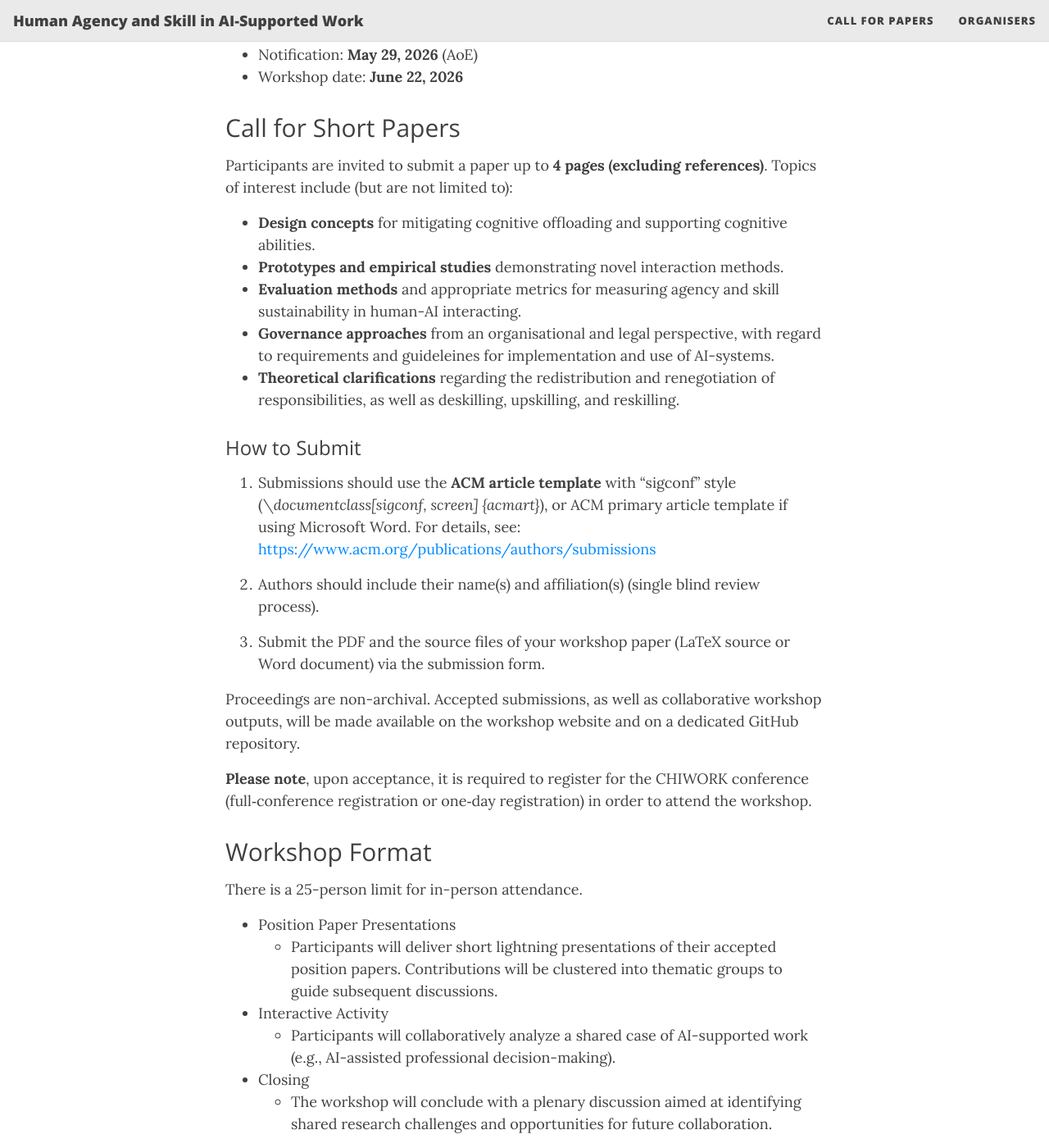
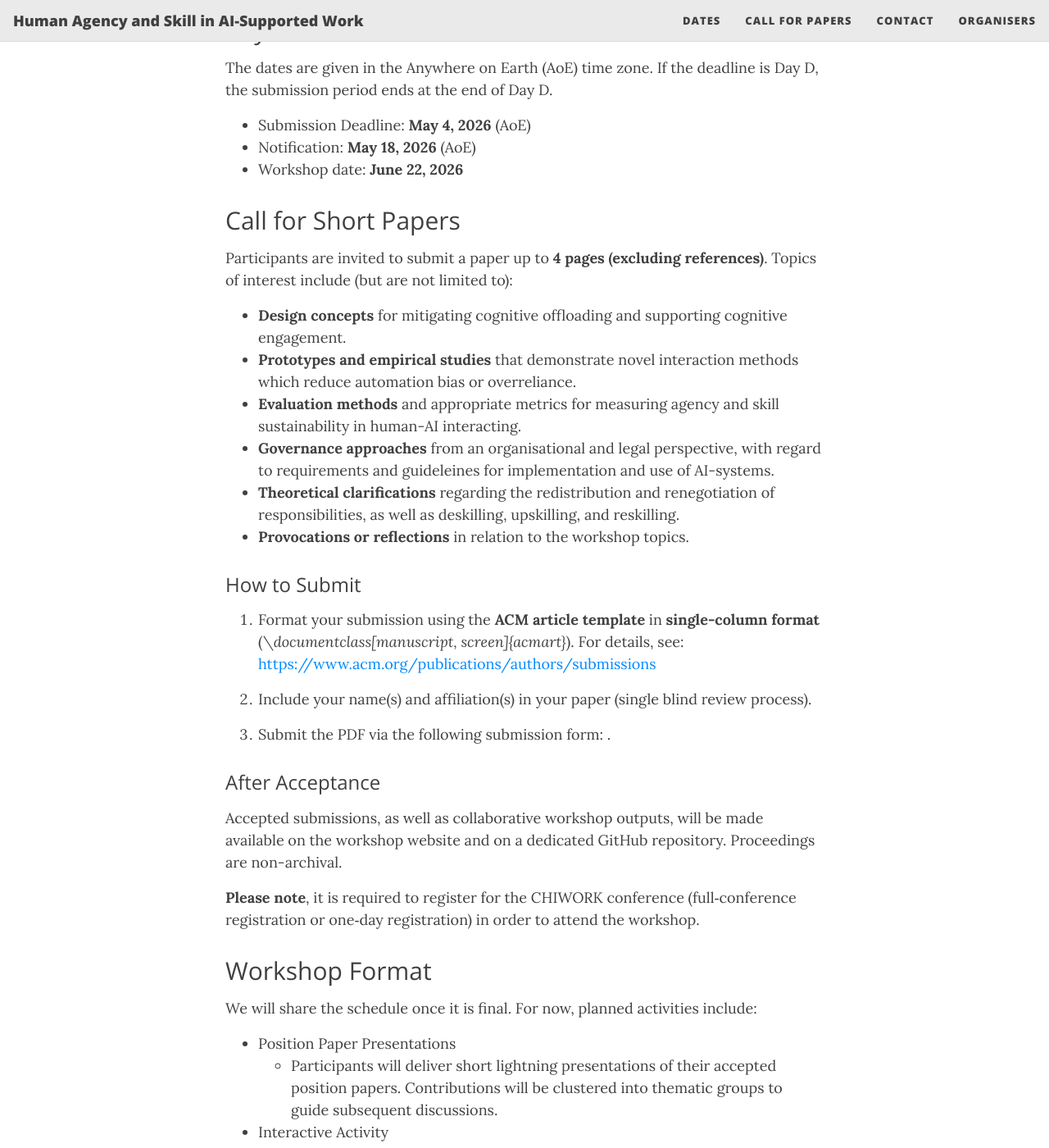
Before and after one commit to agency-and-skill/agency-and-skill.github.io, a Jekyll site: the page built from index.md, in a window 1280 px wide and 1400 px high, scrolled down 837 px. Shown: the whole window at 82% size. Built offline with Jekyll 4.4.1, drawn with Linux system fonts in a browser that asks for light colours; some of the changed text lies outside the part shown.

Commit message:
update information

```diff
--- a/_config.yml
+++ b/_config.yml
@@ -20,7 +20,9 @@ author: Human Agency and Skill
 ###############################################
 
 navbar-links:
+  Dates: "#dates"
   Call for Papers : "#cfp"
+  Contact: "#contact"
   Organisers: "#organisers"
   #Resources:
     #- Beautiful Jekyll: "https://beautifuljekyll.com"
--- a/index.md
+++ b/index.md
@@ -6,16 +6,20 @@ subtitle: Countering Cognitive Offloading
 
 A half-day, in-person workshop on **June 22, 2026 in Linz, Austria**, co-located with [CHIWORK’26](https://chiwork.org/26/){:target="_blank"}, the 5th Symposium on Human-Computer Interaction for Work.
 
-As algorithms suggest diagnoses, draft legal arguments, grade assignments, or review code, professions are not only supported, they are reshaped: Skills are redistributed, judgments recalibrated, and responsibility renegotiated. While short-term performance improvements are frequently documented, much less is known about the long-term effects of AI support on human agency and skill development. AI systems may promote unintended socio-cognitive consequences, including automation bias, overreliance, reduced critical engagement and sense of agency, and gradual deskilling.
+As algorithms suggest diagnoses, draft legal arguments, grade assignments, or review code, professions are not only supported, they are reshaped: Skills are redistributed, judgments recalibrated, and responsibility renegotiated. While short-term performance improvements are frequently documented, much less is known about the long-term effects of AI support on human agency and skill development.
+
+AI systems may promote unintended socio-cognitive consequences, including automation bias, overreliance, reduced critical engagement and sense of agency, and gradual deskilling.
 
 When AI becomes a routine collaborator at work, what happens to human expertise and agency? Does cognitive offloading free professionals to focus on higher-level reasoning or does it gradually erode core competencies?
 
 This workshop invites researchers and practitioners to critically examine the sustainability of human expertise in AI-supported work. We welcome perspectives from HCI, AI, cognitive science, philosophy, organizational studies, healthcare, law, education, and other domains where AI is transforming professional practice.
 
-## Key Dates
+## Key Dates {#dates}
 
-- Submission Deadline: **May 12, 2026** (AoE)
-- Notification: **May 29, 2026** (AoE)
+The dates are given in the Anywhere on Earth (AoE) time zone. If the deadline is Day D, the submission period ends at the end of Day D.
+
+- Submission Deadline: **May 4, 2026** (AoE)
+- Notification: **May 18, 2026** (AoE)
 - Workshop date: **June 22, 2026**
 
 
@@ -23,28 +27,31 @@ This workshop invites researchers and practitioners to critically examine the su
 
 Participants are invited to submit a paper up to **4 pages (excluding references)**. Topics of interest include (but are not limited to):
 
-- **Design concepts** for mitigating cognitive offloading and supporting cognitive abilities.
-- **Prototypes and empirical studies** demonstrating novel interaction methods.
+- **Design concepts** for mitigating cognitive offloading and supporting cognitive engagement.
+- **Prototypes and empirical studies** that demonstrate novel interaction methods which reduce automation bias or overreliance.
 - **Evaluation methods** and appropriate metrics for measuring agency and skill sustainability in human-AI interacting.
 - **Governance approaches** from an organisational and legal perspective, with regard to requirements and guideleines for implementation and use of AI-systems.
 - **Theoretical clarifications** regarding the redistribution and renegotiation of responsibilities, as well as deskilling, upskilling, and reskilling.
+- **Provocations or reflections** in relation to the workshop topics.
 
 ### How to Submit
 
-1. Submissions should use the **ACM article template** with "sigconf" style (*\documentclass[sigconf, screen] {acmart}*), or ACM primary article template if using Microsoft Word. For details, see: [https://www.acm.org/publications/authors/submissions](https://www.acm.org/publications/authors/submissions){:target="_blank"}
+1. Format your submission using the **ACM article template** in **single-column format** (*\documentclass[manuscript, screen]{acmart}*). For details, see: [https://www.acm.org/publications/authors/submissions](https://www.acm.org/publications/authors/submissions){:target="_blank"}
 
-2. Authors should include their name(s) and affiliation(s) (single blind review process).
+2. Include your name(s) and affiliation(s) in your paper (single blind review process).
 
-3. Submit the PDF and the source files of your workshop paper (LaTeX source or Word document) via the submission form.
+3. Submit the PDF via the following submission form: .
 
-Proceedings are non-archival. Accepted submissions, as well as collaborative workshop outputs, will be made available on the workshop website and on a dedicated GitHub repository.
+### After Acceptance
 
-**Please note**, upon acceptance, it is required to register for the CHIWORK conference (full‑conference registration or one‑day registration) in order to attend the workshop.
+Accepted submissions, as well as collaborative workshop outputs, will be made available on the workshop website and on a dedicated GitHub repository. Proceedings are non-archival.
+
+**Please note**, it is required to register for the CHIWORK conference (full‑conference registration or one‑day registration) in order to attend the workshop.
 
 
 ## Workshop Format
 
-There is a 25-person limit for in-person attendance.
+We will share the schedule once it is final. For now, planned activities include:
 
 - Position Paper Presentations
 	- Participants will deliver short lightning presentations of their accepted position papers. Contributions will be clustered into thematic groups to guide subsequent
@@ -55,7 +62,7 @@ discussions.
 	- The workshop will conclude with a plenary discussion aimed at identifying shared
 research challenges and opportunities for future collaboration.
 
-
+There is a 25-person limit for in-person attendance.
 
 ## Aim of the Workshop
 
@@ -71,12 +78,15 @@ AI-supported work.
 3. **Research Agenda Building**
 	- Identify empirical methods, metrics, and longitudinal study designs capable of assessing both short-term and long-term agency and skills shifts.
 
+## Any Questions? {#contact}
+
+In case you have any questions, please send an email to: **agency-and-skill@protonmail.com**
 
 ## Organisers {#organisers}
 
 {: .no-border}
-| ![caterina](/assets/img/caterina.jpg) | **Caterina Fregosi** <br> PhD candidate at the University of Milano-Bicocca |
-| ![simon](/assets/img/simon.jpg) | **Simon WS Fischer** <br> PhD candidate at the Donders Institute for Brain, Cognition, and Behaviour |
-| ![chiara](/assets/img/chiara.jpg) | **Chiara Natali** <br> recently obtained a PhD in Computer Science from the University of Milano-Bicocca, Italy |
+| ![caterina](/assets/img/caterina.jpg) | **Caterina Fregosi** <br> PhD researcher at the University of Milano-Bicocca |
+| ![simon](/assets/img/simon.jpg) | **Simon WS Fischer** <br> PhD researcher at the Donders Institute for Brain, Cognition, and Behaviour |
+| ![chiara](/assets/img/chiara.jpg) | **Chiara Natali** <br> Postdoctoral researcher at VU Amsterdam |
 | ![hanna](/assets/img/hanna.jpg) |  **Hanna Schraffenberger** <br> Assistant Professor at Radboud University |
 | ![federico](/assets/img/federico.jpg) |  **Federico Cabitza** <br> Associate Professor at the University of Milano-Bicocca |
```
